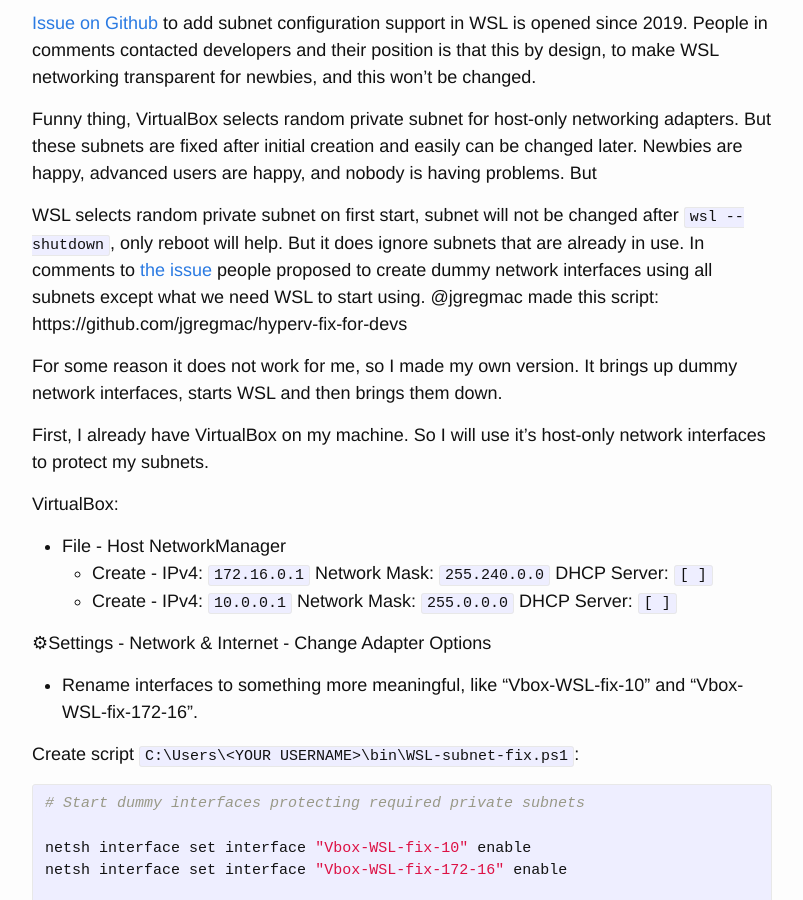
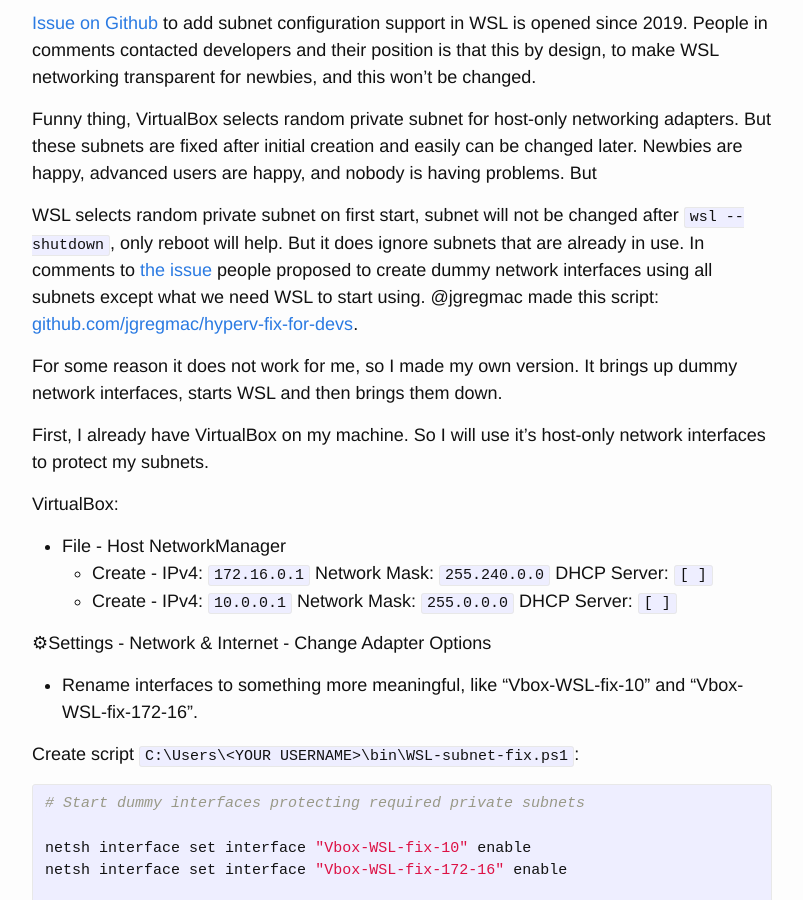
Before and after one commit to selivan/selivan.github.io, a Jekyll site: the page built from _posts/2021-07-12-wsl-set-static-subnet-hack.md, in a window 1280 px wide and 900 px high, scrolled down 421 px. Shown: the whole window, without its empty margins (238-1041 px from the left). Built offline with Jekyll 4.4.1, drawn with Linux system fonts in a browser that asks for light colours; some of the changed lines change nothing that is shown.

Commit message:
small fixes

```diff
--- a/_posts/2021-07-12-wsl-set-static-subnet-hack.md
+++ b/_posts/2021-07-12-wsl-set-static-subnet-hack.md
@@ -12,7 +12,7 @@
 
 Funny thing, VirtualBox selects random private subnet for host-only networking adapters. But these subnets are fixed after initial creation and easily can be changed later. Newbies are happy, advanced users are happy, and nobody is having problems. But
 
-WSL selects random private subnet on first start, subnet will not be changed after `wsl --shutdown`, only reboot will help. But it does ignore subnets that are already in use. In comments to [the issue](https://github.com/microsoft/WSL/issues/4467) people proposed to create dummy network interfaces using all subnets except what we need WSL to start using. @jgregmac made this script: https://github.com/jgregmac/hyperv-fix-for-devs
+WSL selects random private subnet on first start, subnet will not be changed after `wsl --shutdown`, only reboot will help. But it does ignore subnets that are already in use. In comments to [the issue](https://github.com/microsoft/WSL/issues/4467) people proposed to create dummy network interfaces using all subnets except what we need WSL to start using. @jgregmac made this script: [github.com/jgregmac/hyperv-fix-for-devs](https://github.com/jgregmac/hyperv-fix-for-devs).
 
 For some reason it does not work for me, so I made my own version. It brings up dummy network interfaces, starts WSL and then brings them down.
 
```
